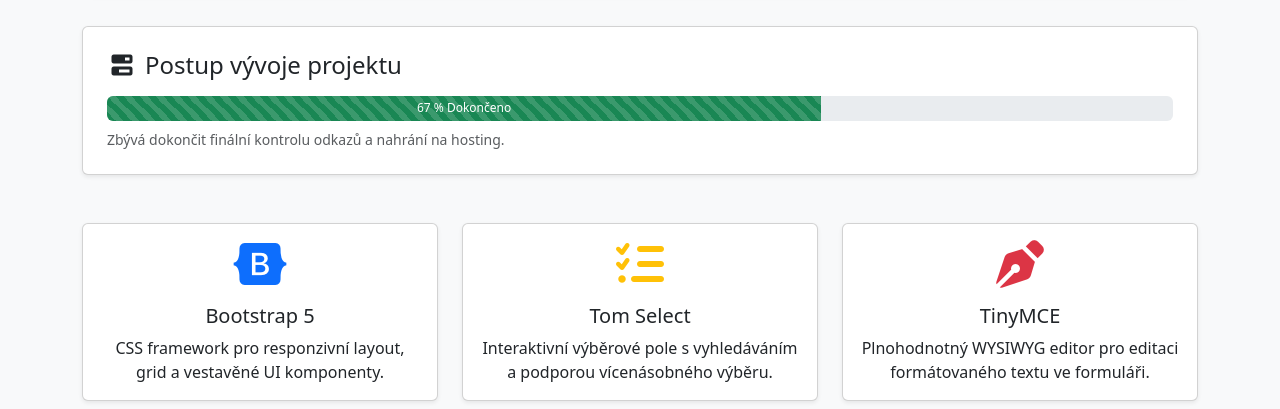
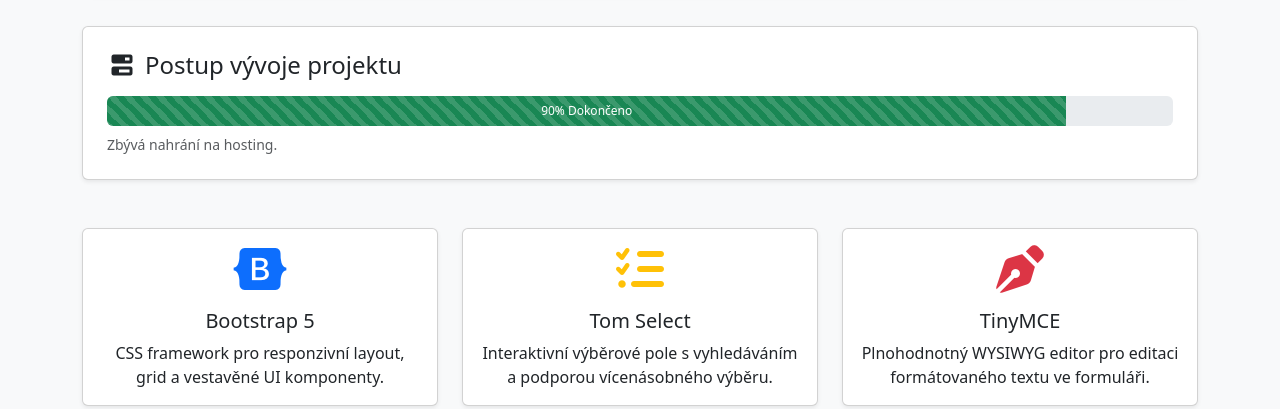
Before and after one commit to AlbertPrilesky/WebProjekt, a website: page index.html in a window 1280 px wide. Shown: the part 498-907 px from the top of the page. Drawn offline with nearby package versions, Linux system fonts and the light colour scheme.

Commit message:
Add files via upload

```diff
--- a/index.html
+++ b/index.html
@@ -73,12 +73,12 @@
 
     <div class="card mb-5 p-4 shadow-sm">
       <h4 class="card-title mb-3"><i class="fa-solid fa-bars-progress me-2"></i>Postup vývoje projektu</h4>
-      <div class="progress" style="height: 25px;">
-        <div class="progress-bar progress-bar-striped progress-bar-animated bg-success" role="progressbar" style="width: 67%;">
-          67 % Dokončeno
+      <div class="progress" style="height: 30px;">
+        <div class="progress-bar progress-bar-striped progress-bar-animated bg-success" role="progressbar" style="width: 90%;">
+          90% Dokončeno
         </div>
       </div>
-      <small class="text-muted mt-2">Zbývá dokončit finální kontrolu odkazů a nahrání na hosting.</small>
+      <small class="text-muted mt-2">Zbývá nahrání na hosting.</small>
     </div>
 
     <div class="row g-4 mb-5">
@@ -150,9 +150,8 @@
 
   <footer class="bg-dark text-white text-center py-3 mt-auto">
     <div class="container">
-      <p class="mb-1">Školní projekt – Knihovny NPM</p>
       <a href="dokumentace.pdf" target="_blank" class="text-info text-decoration-none">
-        <i class="fa-solid fa-file-pdf me-1"></i>Dokumentace k projektu (PDF)
+        <i class="fa-solid fa-file-pdf me-1"></i>Dokumentace k projektu
       </a>
     </div>
   </footer>
```
Also changed, not shown: kontakt.html (+1 -1 lines), registrace.html (+1 -1 lines), 1 other file.
